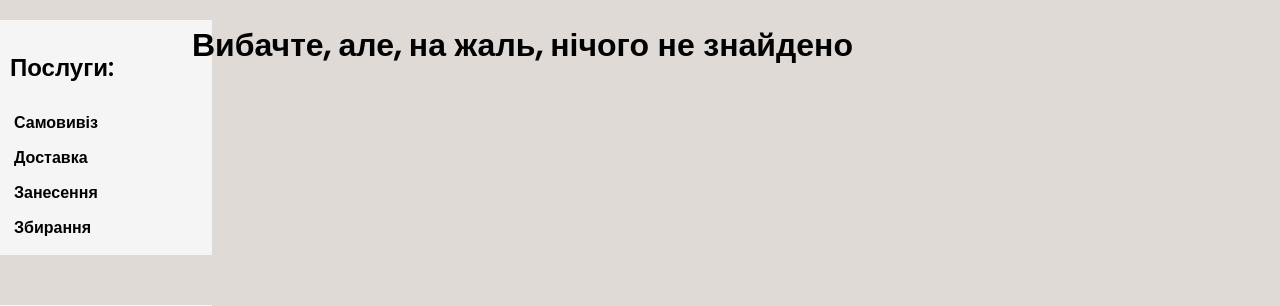
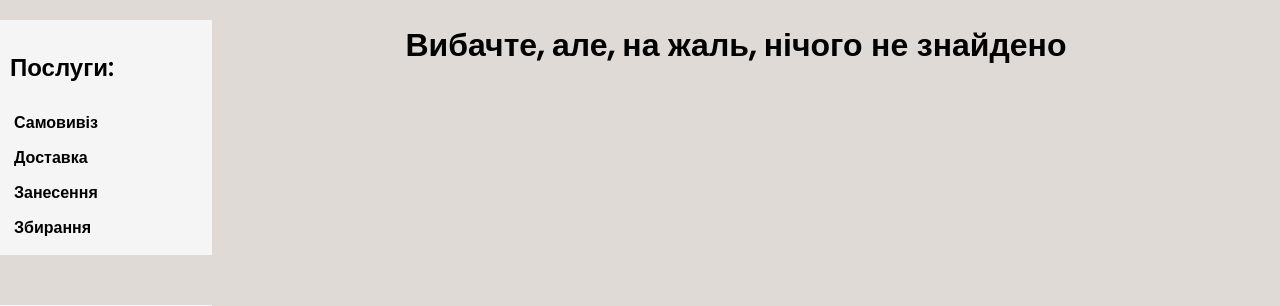
Before and after one commit to Diminatorio/CatalogProject, a Django app: template templates/common/404.html in a window 1280 px wide. Shown: the part 247-553 px from the top of the page. Run offline with Django 3.2, Linux system fonts and the light colour scheme; the template is opened without the code that fills it, so the values that code supplies are empty; some libraries are stand-ins or nearby versions.

Commit message:
Update 404.html

```diff
--- a/templates/common/404.html
+++ b/templates/common/404.html
@@ -5,5 +5,8 @@
 
 {% block container %}
     {% include 'common/aside.html' %}
-    <h1>Вибачте, але, на жаль, нічого не знайдено</h1>
+    <div class="content-main">
+        <h1>Вибачте, але, на жаль, нічого не знайдено</h1>
+    </div>
+
 {% endblock %}
```
